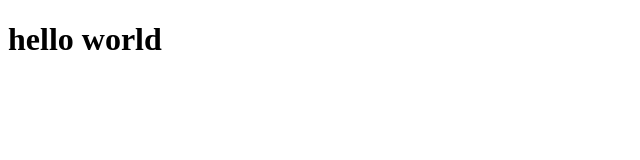
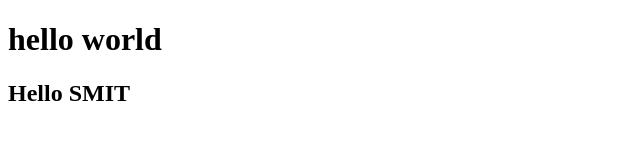
Before and after one commit to Aliyanshaikh66/SMIT, a plain HTML site: page index.html in a window 1280 px wide. Shown: the whole page, without its empty margins (0-640 px from the left). Drawn offline with Linux system fonts and the light colour scheme.

Commit message:
Update index.html

```diff
--- a/index.html
+++ b/index.html
@@ -3,10 +3,12 @@
 <head>
     <meta charset="UTF-8">
     <meta name="viewport" content="width=device-width, initial-scale=1.0">
-    <title>Document</title>
+    <title>SMIT</title>
 </head>
 <body>
     <h1>hello world</h1>
+    <H2>Hello SMIT</H2>
+
 
 </body>
 </html>
```
